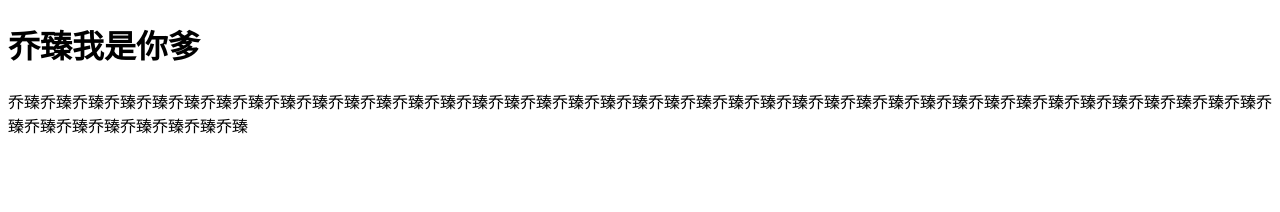
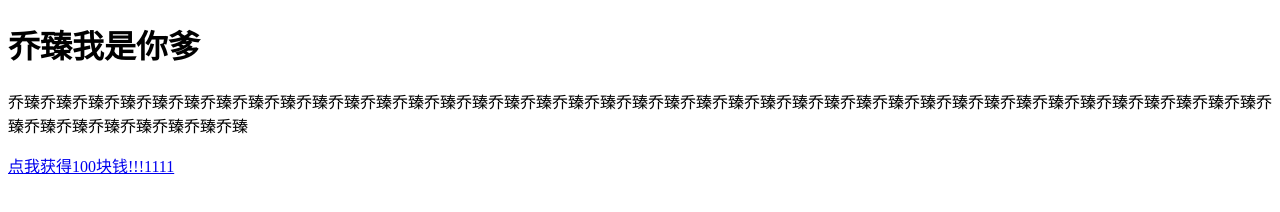
Before and after one commit to xbclmz/xbclmz.github.io, a plain HTML site: page index.html in a window 1280 px wide. Drawn offline with Linux system fonts and the light colour scheme.

Commit message:
Update index.html

```diff
--- a/index.html
+++ b/index.html
@@ -7,5 +7,6 @@
 <body>
     <h1>乔臻我是你爹</h1>
     <p>乔臻乔臻乔臻乔臻乔臻乔臻乔臻乔臻乔臻乔臻乔臻乔臻乔臻乔臻乔臻乔臻乔臻乔臻乔臻乔臻乔臻乔臻乔臻乔臻乔臻乔臻乔臻乔臻乔臻乔臻乔臻乔臻乔臻乔臻乔臻乔臻乔臻乔臻乔臻乔臻乔臻乔臻乔臻乔臻乔臻乔臻乔臻</p>
+    <a href="https://xbclmz.github.io">点我获得100块钱!!!1111</a>
 </body>
 </html>
```
